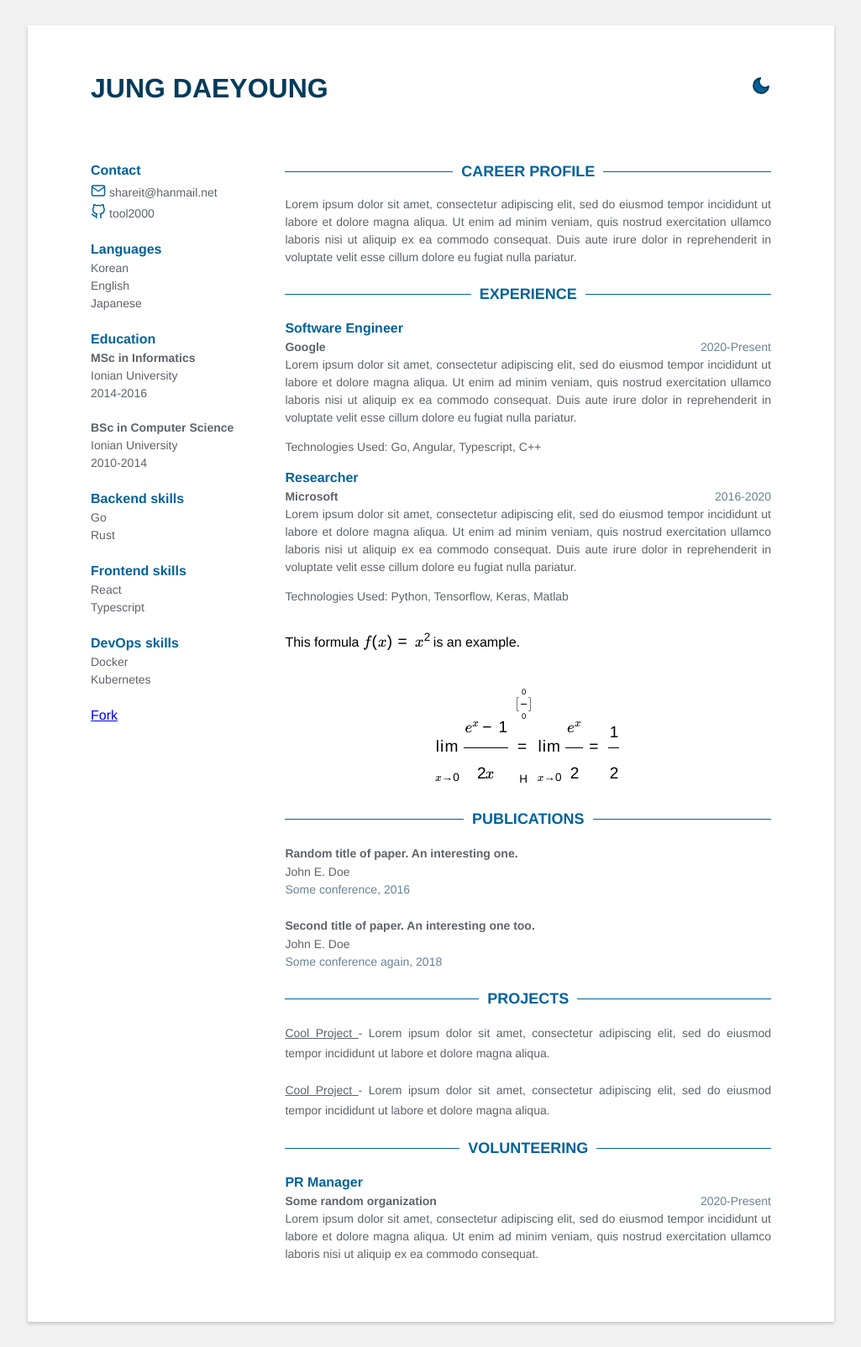
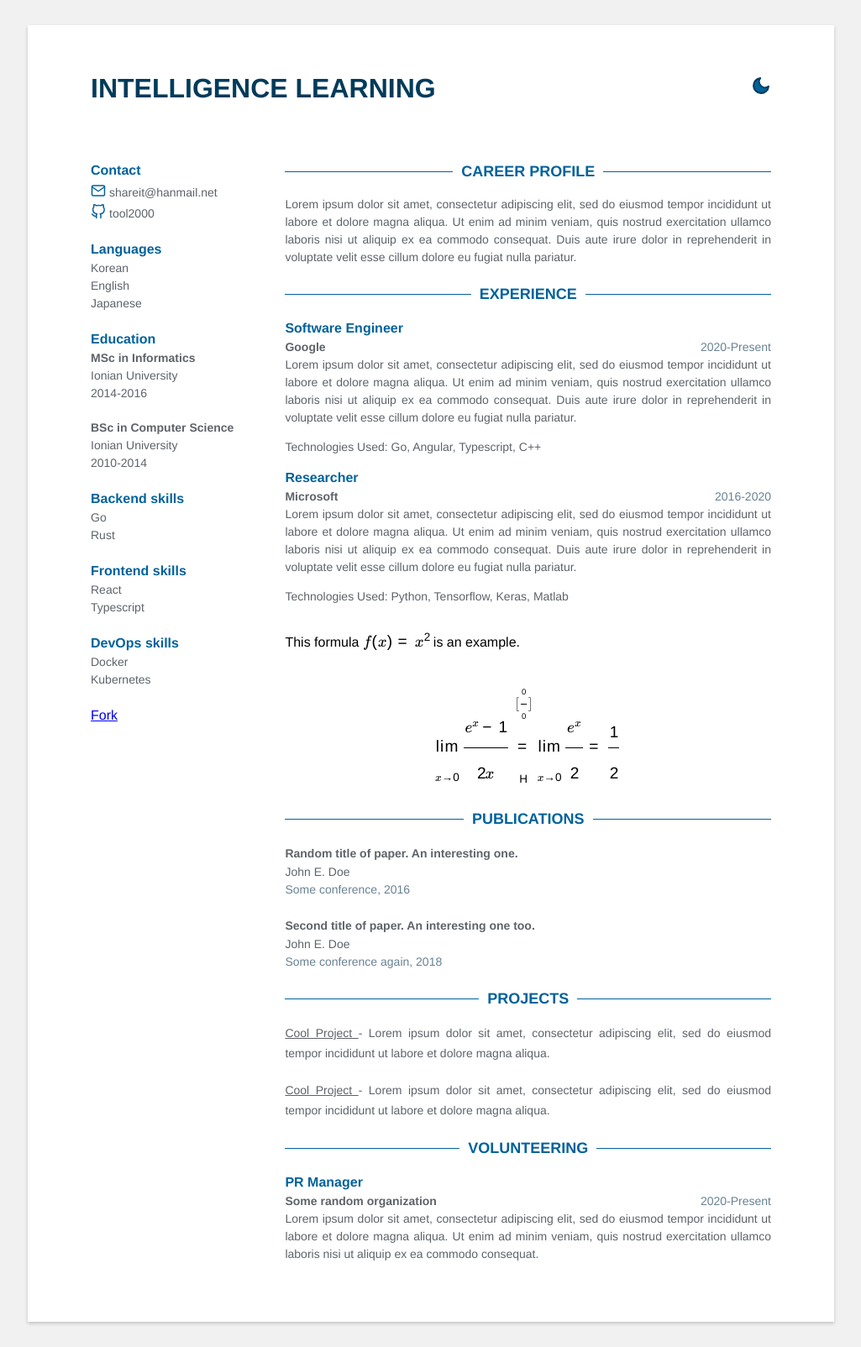
Before and after one commit to tool2000/tool2000.github.io, a Jekyll site: the page built from index.html, in a window 1280 px wide. Shown: the whole page at 84% size, without its empty margins (127-1152 px from the left). Built offline with Jekyll 4.4.1, drawn with Linux system fonts in a browser that asks for light colours; formulas are drawn with MathJax 3.

Commit message:
main title

```diff
--- a/_data/data.yml
+++ b/_data/data.yml
@@ -1,4 +1,4 @@
-name: Jung DaeYoung
+name: Intelligence Learning
 support_dark_mode: true
 fork: true
 
```
